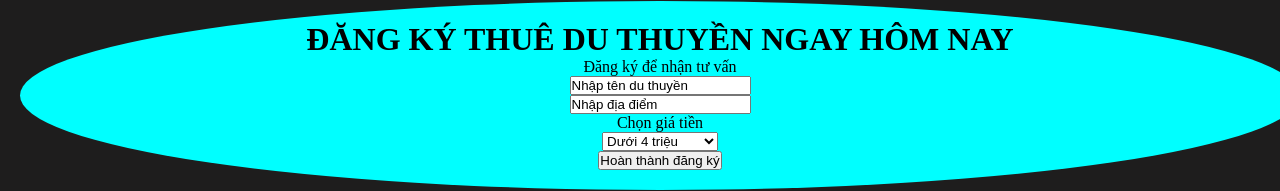
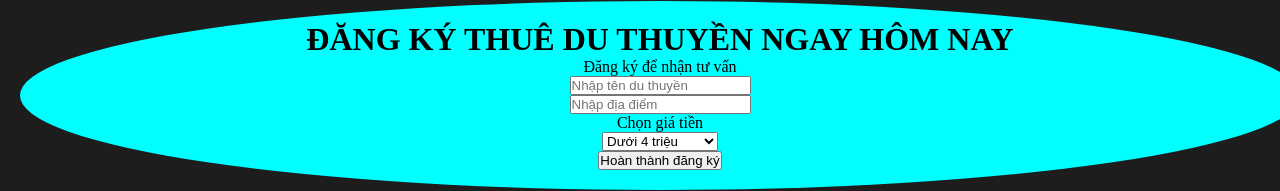
Before and after one commit to thanhvnnnn/trangweb_duthuyen.github.io, a plain HTML site: page index.html in a window 1280 px wide. Shown: the part 725-916 px from the top of the page. Drawn offline with Linux system fonts and the light colour scheme.

Commit message:
Update index.html

```diff
--- a/index.html
+++ b/index.html
@@ -29,8 +29,8 @@
             <h1>ĐĂNG KÝ THUÊ DU THUYỀN NGAY HÔM NAY</h1>
             <p>Đăng ký để nhận tư vấn</p>
             <form action="">
-                <input tyoe="text" name="fname" value="Nhập tên du thuyền"><br>
-                <input tyoe="text" name="fname" value="Nhập địa điểm"><br>
+                <input tyoe="text" placeholder="Nhập tên du thuyền"><br>
+                <input tyoe="text" placeholder="Nhập địa điểm"><br>
                 <label for="">
                     Chọn giá tiền
                 </label><br>
```
